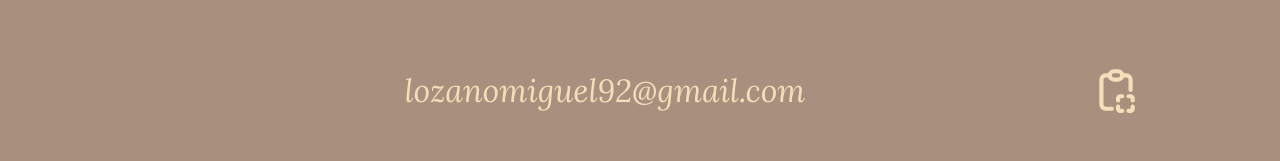
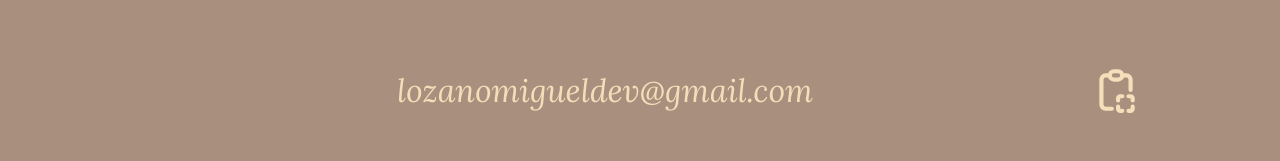
Before and after one commit to lozanoMiguel/portafolio, a React (Create React App) app: page /contact in a window 1280 px wide. Shown: the part 506-667 px from the top of the page. Built offline with nearby package versions, Linux system fonts and the light colour scheme.

Commit message:
correcciones2

```diff
--- a/src/components/Contact.jsx
+++ b/src/components/Contact.jsx
@@ -24,8 +24,8 @@ export default function Contact() {
             <p>{t("contact.contact_msg")}</p>
             <h3>EMAIL</h3>
             <div className='contact_content-email'>
-              <p>lozanomiguel92@gmail.com</p>
-              <CopyToClipboard text='lozanomiguel92@gmail.com' onCopy={()=>{setCopied(true)}}>
+              <p>lozanomigueldev@gmail.com</p>
+              <CopyToClipboard text='lozanomigueldev@gmail.com' onCopy={()=>{setCopied(true)}}>
                 <img src={ clip } alt="" className='icon filter' />
               </CopyToClipboard>
               {copied ? <span style={{color: 'var(--primary-color-text)'}}>Copied.</span> : null}
--- a/src/components/Footer.jsx
+++ b/src/components/Footer.jsx
@@ -35,7 +35,7 @@ export default function Footer() {
           <a href="https://linkedin.com/in/lozanomiguel">
             <motion.img src={ linkedin } alt="https://linkedin.com/in/lozanomiguel" className='icon filter' whileHover={{ scale: [null, 1.5, 1.4] }} transition={{ duration: 0.3 }}/>
           </a>
-          <a href="mailto:lozanomiguel92@gmail.com">
+          <a href="mailto:lozanomigueldev@gmail.com">
             <motion.img src={ mail } alt="lozanomiguel92@gmail.com" className='icon filter' whileHover={{ scale: [null, 1.5, 1.4] }} transition={{ duration: 0.3 }}/>
           </a>
         </div>
```
